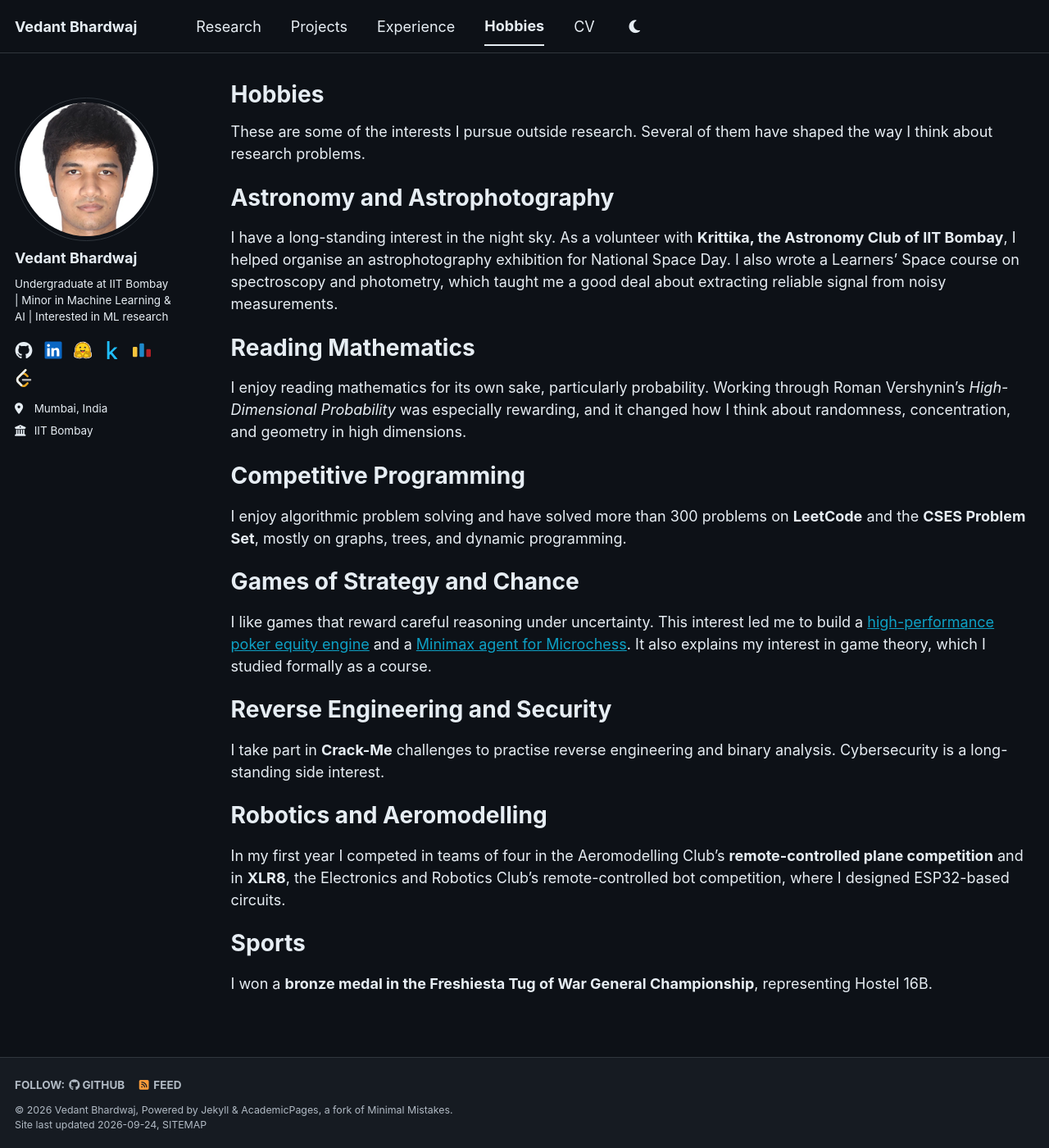
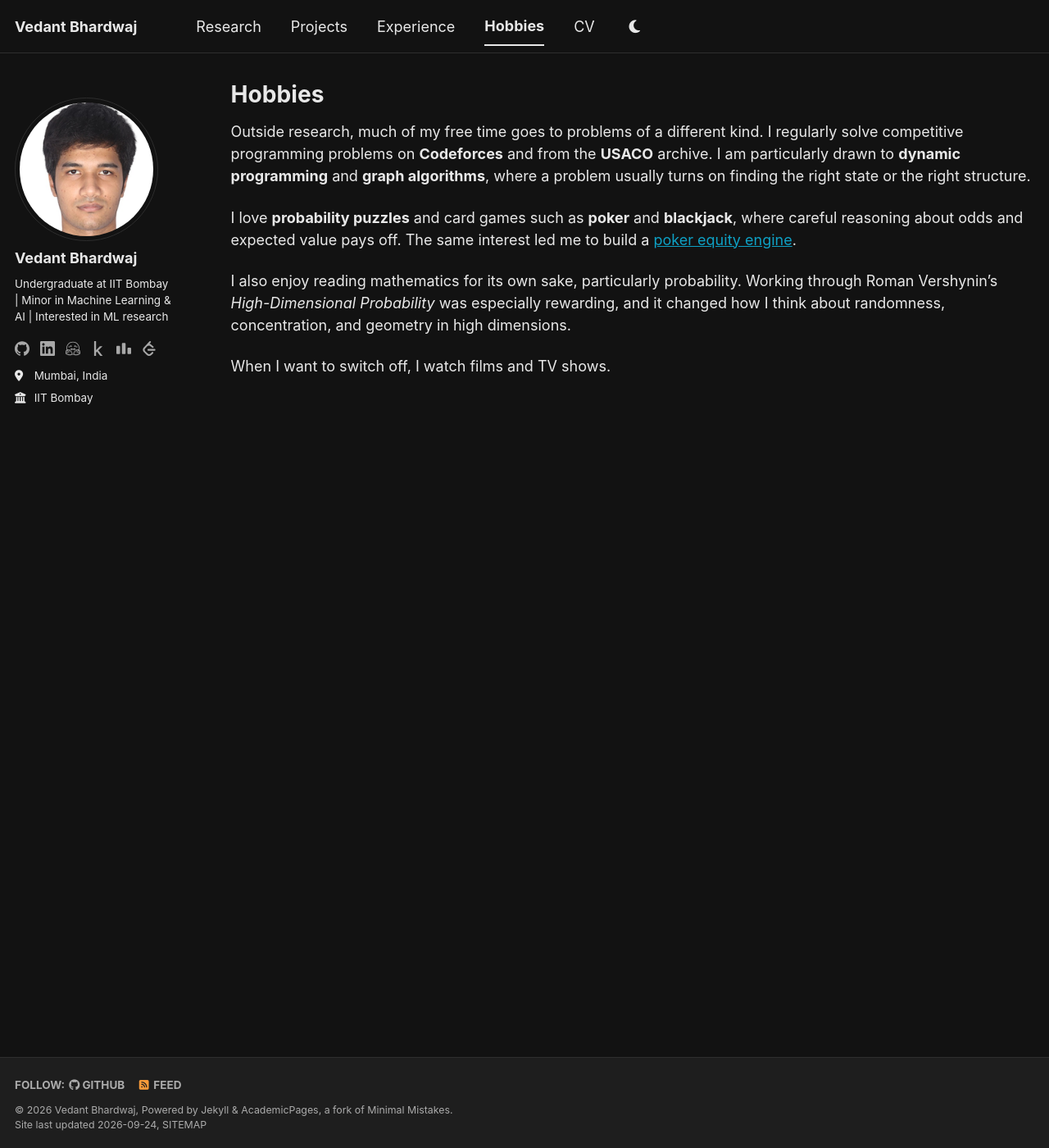
Before and after one commit to bhardwaj-vedant/bhardwaj-vedant.github.io, a Jekyll site: the page built from _pages/hobbies.md, in a window 1280 px wide and 1400 px high. Shown: the whole window at 82% size. Built offline with Jekyll 4.4.1, drawn with Linux system fonts in a browser that asks for light colours; a style sheet for code colours, icons or effects is not loaded.

Commit message:
Neutral dark-grey theme, smaller monochrome icons, single-page hobbies
- Dark theme: neutral greys with equal RGB (#121212 background, #1e1e1e footer
  and code, #2e2e2e borders) in place of the blue-tinted #0d1117 palette
- Profile icons: monochrome Simple Icons marks (Kaggle uses Devicon's k mark,
  since Simple Icons only has the wordmark), 18px instead of 22px, drawn in the
  text colour at 70% opacity so they read in both themes
- Hobbies: one general page covering competitive programming (Codeforces,
  USACO; DP and graphs), probability puzzles and card games, reading
  mathematics, and films and TV; home page summary line updated to match

Co-Authored-By: Claude Opus 5.5 <noreply@anthropic.com>
Claude-Session: https://claude.ai/code/session_01Rwhjt1d2g4PUumK6DaXc7y

```diff
--- a/_includes/head/custom.html
+++ b/_includes/head/custom.html
@@ -28,6 +28,6 @@
 <link rel="icon" type="image/png" href="{{ base_path }}/images/favicon-192x192.png" sizes="192x192"/>
 <link rel="manifest" href="{{ base_path }}/images/manifest.json"/>
 <link rel="icon" href="/images/favicon.ico"/>
-<meta name="theme-color" content="#0d1117"/>
+<meta name="theme-color" content="#121212"/>
 
 <!-- end custom head snippets -->
--- a/_pages/hobbies.md
+++ b/_pages/hobbies.md
@@ -7,45 +7,17 @@ author_profile: true
 
 {% include base_path %}
 
-These are some of the interests I pursue outside research. Several of them have shaped the way I think about
-research problems.
+Outside research, much of my free time goes to problems of a different kind. I regularly solve competitive
+programming problems on **Codeforces** and from the **USACO** archive. I am particularly drawn to **dynamic
+programming** and **graph algorithms**, where a problem usually turns on finding the right state or the right
+structure.
 
-Astronomy and Astrophotography
-======
-I have a long-standing interest in the night sky. As a volunteer with **Krittika, the Astronomy Club of IIT
-Bombay**, I helped organise an astrophotography exhibition for National Space Day. I also wrote a Learners' Space
-course on spectroscopy and photometry, which taught me a good deal about extracting reliable signal from noisy
-measurements.
+I love **probability puzzles** and card games such as **poker** and **blackjack**, where careful reasoning about
+odds and expected value pays off. The same interest led me to build a
+[poker equity engine]({{ base_path }}/portfolio/11-poker-equity-engine/).
 
-Reading Mathematics
-======
-I enjoy reading mathematics for its own sake, particularly probability. Working through Roman Vershynin's
+I also enjoy reading mathematics for its own sake, particularly probability. Working through Roman Vershynin's
 *High-Dimensional Probability* was especially rewarding, and it changed how I think about randomness,
 concentration, and geometry in high dimensions.
 
-Competitive Programming
-======
-I enjoy algorithmic problem solving and have solved more than 300 problems on **LeetCode** and the **CSES
-Problem Set**, mostly on graphs, trees, and dynamic programming.
-
-Games of Strategy and Chance
-======
-I like games that reward careful reasoning under uncertainty. This interest led me to build a
-[high-performance poker equity engine]({{ base_path }}/portfolio/11-poker-equity-engine/) and a
-[Minimax agent for Microchess]({{ base_path }}/portfolio/13-rl-decision-making/). It also explains my interest
-in game theory, which I studied formally as a course.
-
-Reverse Engineering and Security
-======
-I take part in **Crack-Me** challenges to practise reverse engineering and binary analysis. Cybersecurity is a
-long-standing side interest.
-
-Robotics and Aeromodelling
-======
-In my first year I competed in teams of four in the Aeromodelling Club's **remote-controlled plane
-competition** and in **XLR8**, the Electronics and Robotics Club's remote-controlled bot competition, where I
-designed ESP32-based circuits.
-
-Sports
-======
-I won a **bronze medal in the Freshiesta Tug of War General Championship**, representing Hostel 16B.
+When I want to switch off, I watch films and TV shows.
--- a/_sass/layout/_sidebar.scss
+++ b/_sass/layout/_sidebar.scss
@@ -327,13 +327,13 @@
   }
 }
 
-/* Row of profile icons below the name and bio, drawn in each brand's own colours */
+/* Row of monochrome profile icons below the name and bio */
 .author__profiles {
   display: flex;
   flex-wrap: wrap;
   align-items: center;
-  gap: 12px 14px;
-  margin: 14px 0 16px;
+  gap: 10px 13px;
+  margin: 12px 0 14px;
   padding: 0;
   list-style: none;
 
@@ -348,22 +348,23 @@
     display: inline-flex;
     align-items: center;
     justify-content: center;
-    // currentColor parts of the logos (GitHub, LeetCode) follow the theme text colour
+    // the icons use currentColor: a softened text colour that reads in both themes
     color: var(--global-text-color);
+    opacity: 0.7;
     text-decoration: none;
     transition: transform 0.15s ease-in-out, opacity 0.15s ease-in-out;
 
     &:hover,
     &:focus {
       transform: translateY(-2px);
-      opacity: 0.85;
+      opacity: 1;
     }
   }
 
   .brand-icon {
     display: block;
-    width: 22px;
-    height: 22px;
+    width: 18px;
+    height: 18px;
   }
 }
 
--- a/_sass/theme/_default_dark.scss
+++ b/_sass/theme/_default_dark.scss
@@ -9,7 +9,7 @@ $dark-gray                  : mix(#000, $gray, 40%);
 $darker-gray                : mix(#000, $gray, 60%);
 $light-gray                 : mix(#fff, $gray, 50%);
 
-$background                 : #0d1117;    // near-black; the template default (#474747) reads as grey
+$background                 : #121212;    // neutral dark grey (equal RGB, no blue tint)
 $background-light           : mix(#fff, $background, 80%);
 $background-lighter         : mix(#fff, $background, 90%);
 $text                       : #ffffff;
@@ -38,18 +38,18 @@ $sidebar-screen-min-width   : 1024px;
 html[data-theme="dark"] {
     --global-base-color                 : #{$primary-color};
     --global-bg-color                   : #{$background};
-    --global-footer-bg-color            : #161b22;
-    --global-border-color               : #30363d;
-    --global-dark-border-color          : #30363d;
-    --global-code-background-color      : #161b22;
-    --global-code-text-color            : #e6edf3;
-    --global-fig-caption-color          : #9da7b3;
+    --global-footer-bg-color            : #1e1e1e;
+    --global-border-color               : #2e2e2e;
+    --global-dark-border-color          : #2e2e2e;
+    --global-code-background-color      : #1e1e1e;
+    --global-code-text-color            : #e8e8e8;
+    --global-fig-caption-color          : #a0a0a0;
     --global-link-color                 : #{$link};
     --global-link-color-hover           : #{$link-light};
     --global-link-color-visited         : #{$link-light};
-    --global-masthead-link-color        : #e6edf3;
+    --global-masthead-link-color        : #e8e8e8;
     --global-masthead-link-color-hover  : #{$primary-color};
-    --global-text-color                 : #e6edf3;
-    --global-text-color-light           : #b1bac4;
-    --global-thead-color                : #30363d;
+    --global-text-color                 : #e8e8e8;
+    --global-text-color-light           : #ababab;
+    --global-thead-color                : #2e2e2e;
 }
```
Also changed, not shown: _pages/about.md (+2 -2 lines), _includes/icons/codeforces.svg, _includes/icons/github.svg, _includes/icons/huggingface.svg, _includes/icons/kaggle.svg, _includes/icons/leetcode.svg, _includes/icons/linkedin.svg.
